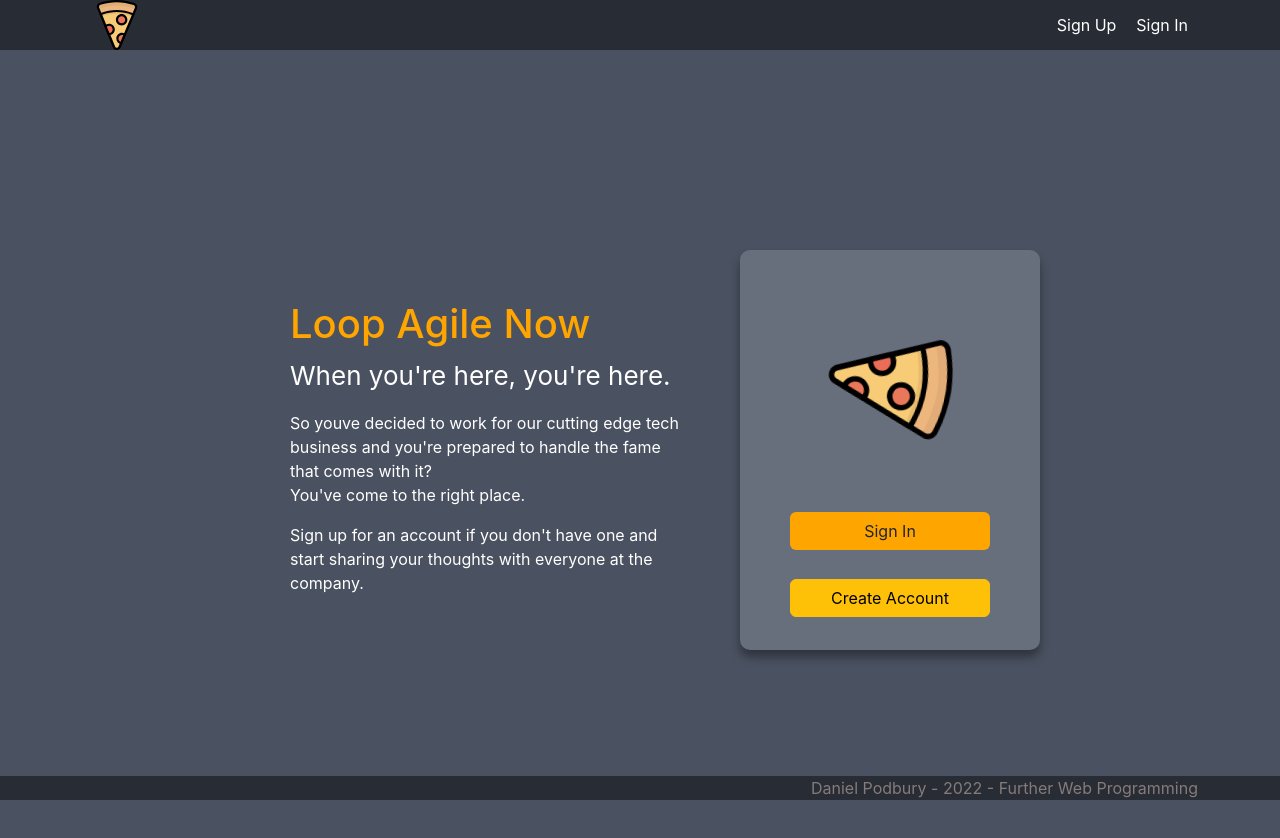
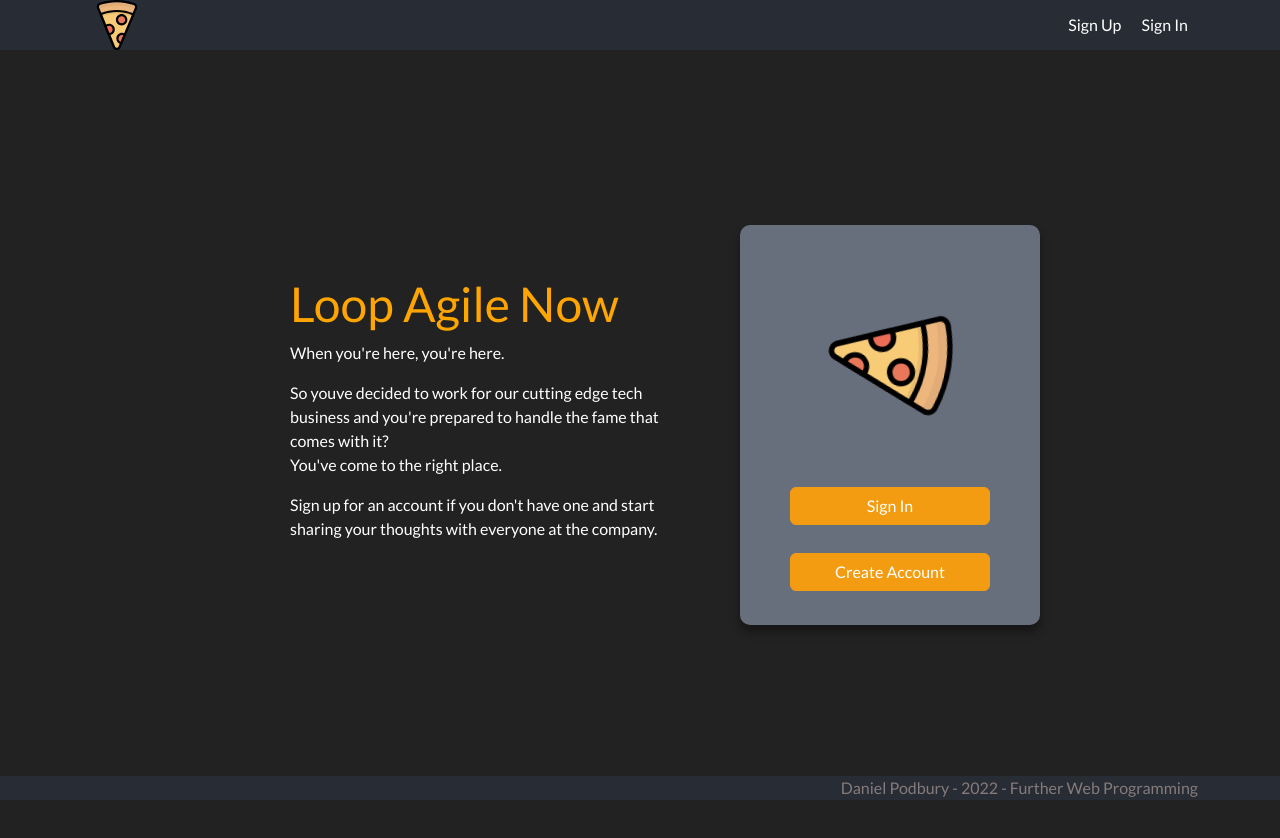
Before and after one commit to danpodbury/fwp-A2-3881206-3897734, a React (Create React App) app in the folder frontend/: page / in a window 1280 px wide. Shown: the top 838 px of the page. After the commit the page ends 800 px from the top, so only its background shows below. Built offline with nearby package versions, Linux system fonts and the light colour scheme.

Commit message:
Ui overhaul, now using bootswatch libary

```diff
--- a/frontend/package.json
+++ b/frontend/package.json
@@ -8,6 +8,7 @@
     "@testing-library/react": "^13.3.0",
     "@testing-library/user-event": "^13.5.0",
     "axios": "^0.27.2",
+    "bootswatch": "^5.2.2",
     "react": "^18.2.0",
     "react-bootstrap": "^2.4.0",
     "react-dom": "^18.2.0",
--- a/frontend/src/App.js
+++ b/frontend/src/App.js
@@ -1,3 +1,6 @@
+//This is the theme of the site
+//Sourced from https://bootswatch.com/darkly/
+import "bootswatch/dist/darkly/bootstrap.min.css";
 import './App.css';
 import React from 'react';
 import NavBar from './components/NavBar';
@@ -7,7 +10,7 @@ import Footer from './components/Footer';
 
 function App() {
   return (
-    <div className='app-wrapper'>
+    <div>
     <NavBar />
     <Outlet />
     <Footer />
--- a/frontend/src/pages/Home.js
+++ b/frontend/src/pages/Home.js
@@ -17,7 +17,7 @@ function Home() {
 
   return (
     <div className="App">
-    <header className="App-header">
+    {/* <header className="App-header"> */}
     <div style={{"display": "flex", "flexDirection": "column", "width": "100%", "height": "calc(100vh - 50px)", "justifyContent": "center"}} >
 
       <div style={{"display": "flex", "flexDirection": "row", "width": "100%", "height": "400px", "justifyContent": "center"}}>
@@ -47,7 +47,7 @@ function Home() {
           </div>
           <div style={{"width":"200px"}}>
           <Link to="/signin" >
-            <button type="button" className='btn' style={{"width":"100%", "backgroundColor":"orange"}}>Sign In</button>
+            <button type="button" className='btn btn-warning' style={{"width":"100%"}}>Sign In</button>
           </Link>
           </div>
           <div style={{"width":"200px"}}>
@@ -61,7 +61,7 @@ function Home() {
 
     </div>
 
-    </header>
+    {/* </header> */}
   </div>
   );
 }
```
Also changed, not shown: 1 other file (tests, documents, lock files or other folders).
